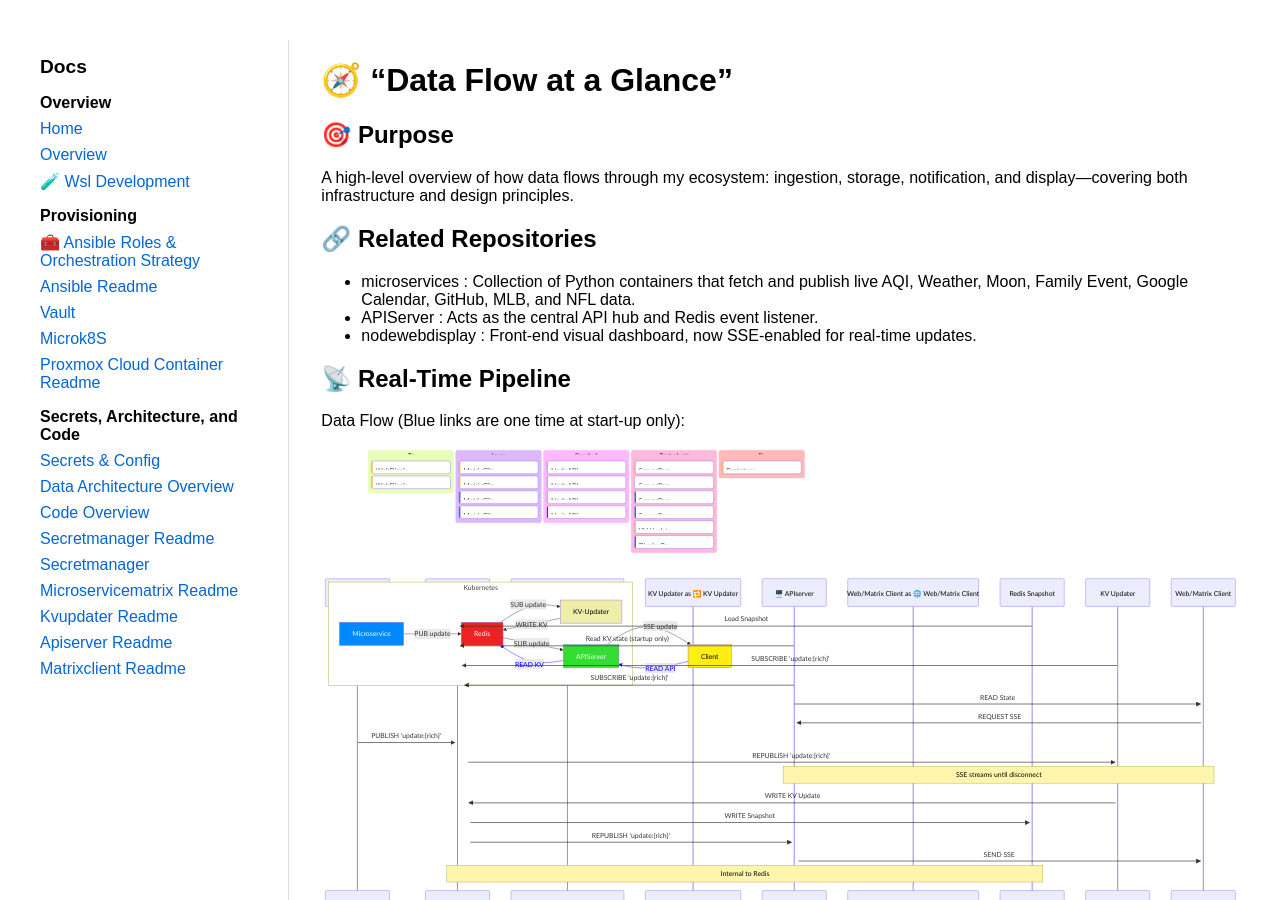
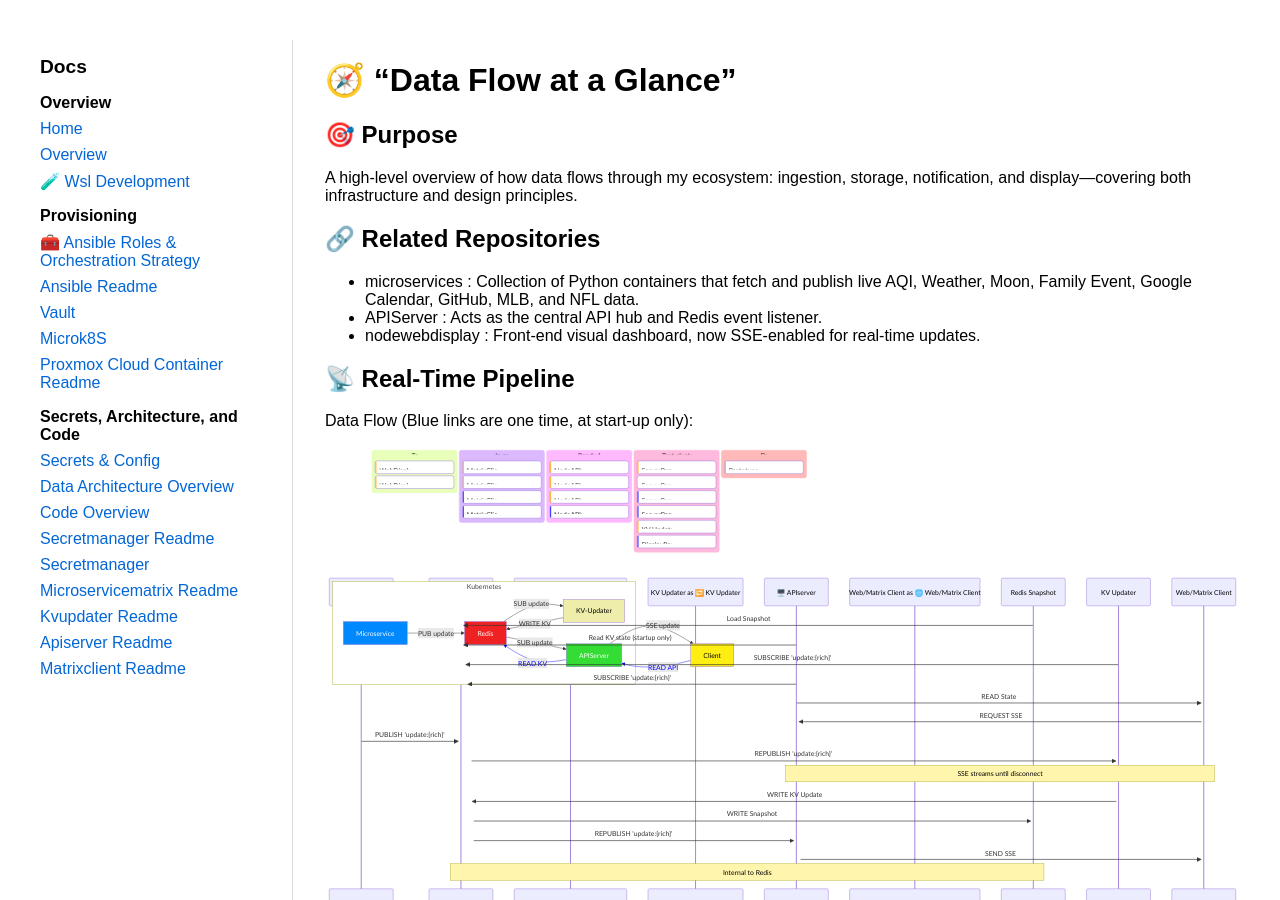
Before and after one commit to dekeyrej/ecosystem-map, a Jekyll site: the page built from docs/Data-Architecture-Overview.md, in a window 1280 px wide and 900 px high. Built offline with Jekyll 4.4.1, drawn with Linux system fonts in a browser that asks for light colours; our own code applies the rules of GitHub Pages for plain Markdown files.

Commit message:
Removing SVGs

````diff
--- a/docs/Data-Architecture-Overview.md
+++ b/docs/Data-Architecture-Overview.md
@@ -10,7 +10,7 @@
 
 ## 📡 Real-Time Pipeline
 
-Data Flow (Blue links are one time at start-up only):
+Data Flow (Blue links are one time, at start-up only):
 ```mermaid
 flowchart LR
   subgraph Kubernetes
````
Also changed, not shown: other parts of docs/Data-Architecture-Overview.md (+0 -2 lines), diagrams/to-be_data_flow.svg (deleted).
